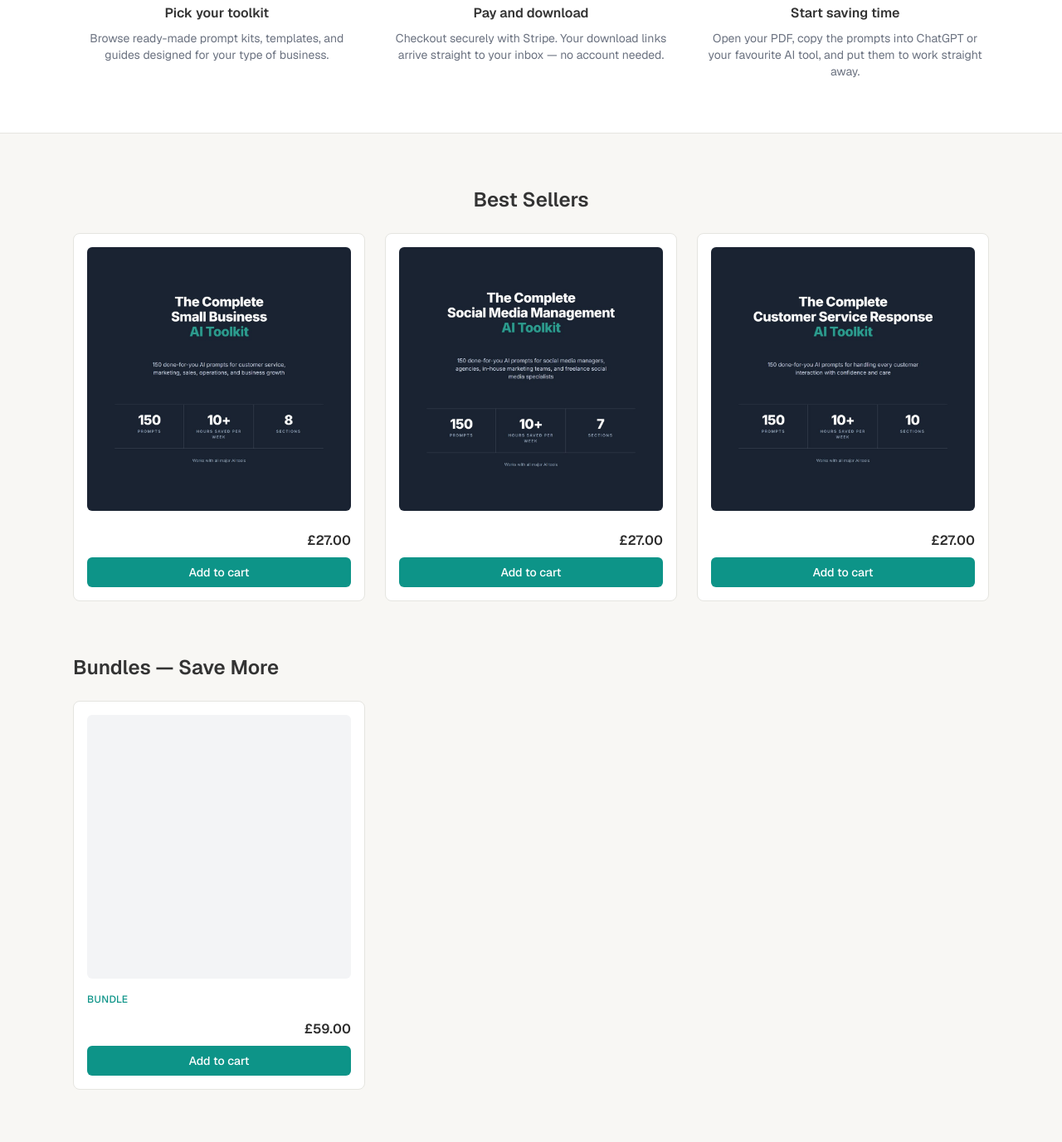
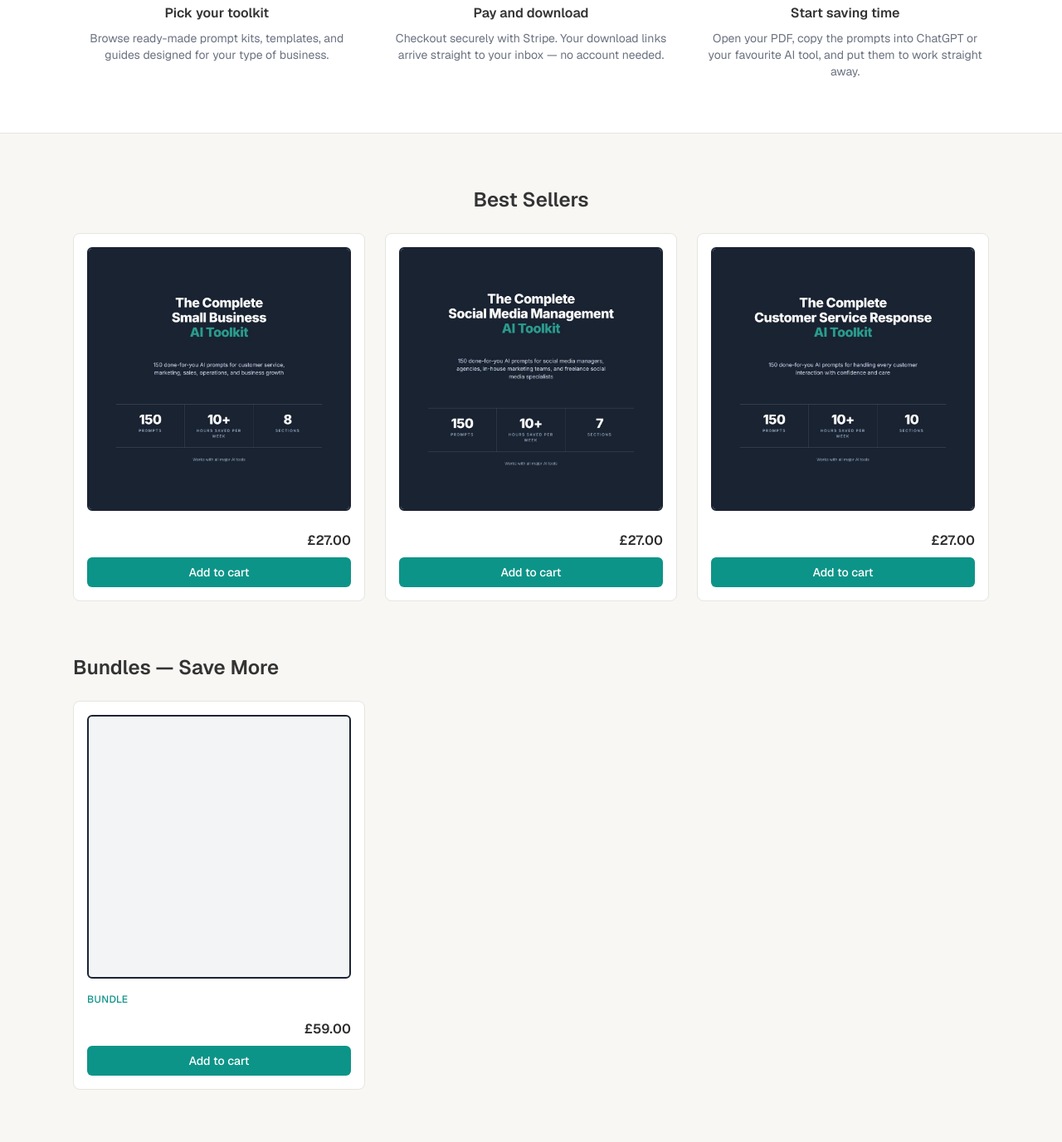
Before and after one commit to GenicoDigital/solodeck, a Next.js app: page / in a window 1280 px wide. Shown: the part 614-1991 px from the top of the page at 83% size. Built offline with nearby package versions, Linux system fonts and the light colour scheme.

Commit message:
Product card: add navy border around thumbnail container
Co-Authored-By: Claude Opus 4.8 (1M context) <noreply@anthropic.com>

```diff
--- a/src/components/ProductCard.tsx
+++ b/src/components/ProductCard.tsx
@@ -33,7 +33,7 @@ export default function ProductCard({ item, type }: ProductCardProps) {
     <div className="group flex flex-col rounded-lg border border-border bg-card-bg p-4 transition-shadow hover:shadow-md">
       <Link href={href}>
         {hasImage ? (
-          <div className="relative mb-3 aspect-[1/1] w-full overflow-hidden rounded-md bg-gray-100">
+          <div className="relative mb-3 aspect-[1/1] w-full overflow-hidden rounded-md border-2 border-[#1a2332] bg-gray-100">
             <Image
               src={item.image}
               alt={item.name}
@@ -43,7 +43,7 @@ export default function ProductCard({ item, type }: ProductCardProps) {
             />
           </div>
         ) : (
-          <div className="mb-3 aspect-[1/1] w-full rounded-md bg-gray-100" />
+          <div className="mb-3 aspect-[1/1] w-full rounded-md border-2 border-[#1a2332] bg-gray-100" />
         )}
         {type === "bundle" && (
           <span className="mb-1 inline-block text-xs font-medium uppercase tracking-wide text-accent">
```
